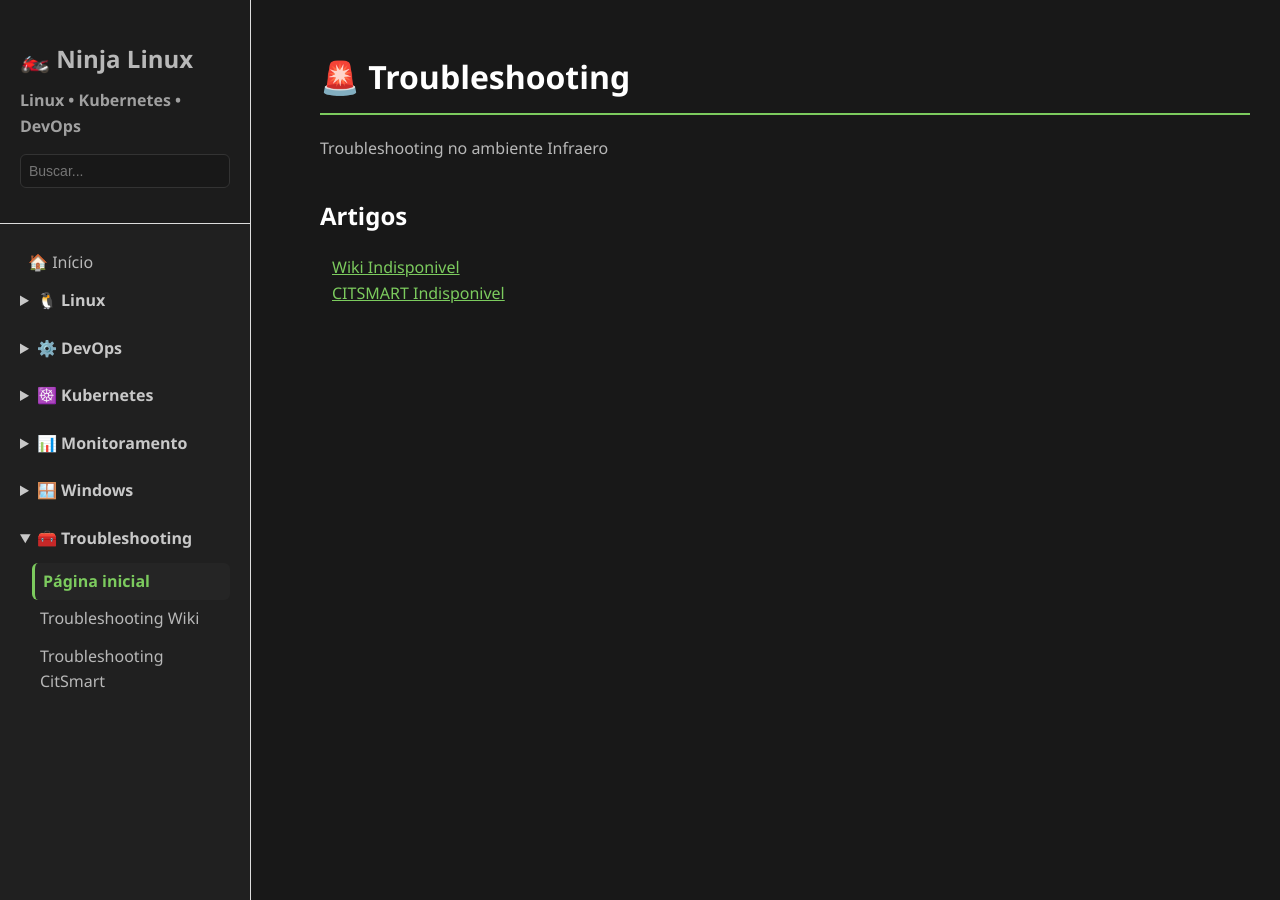
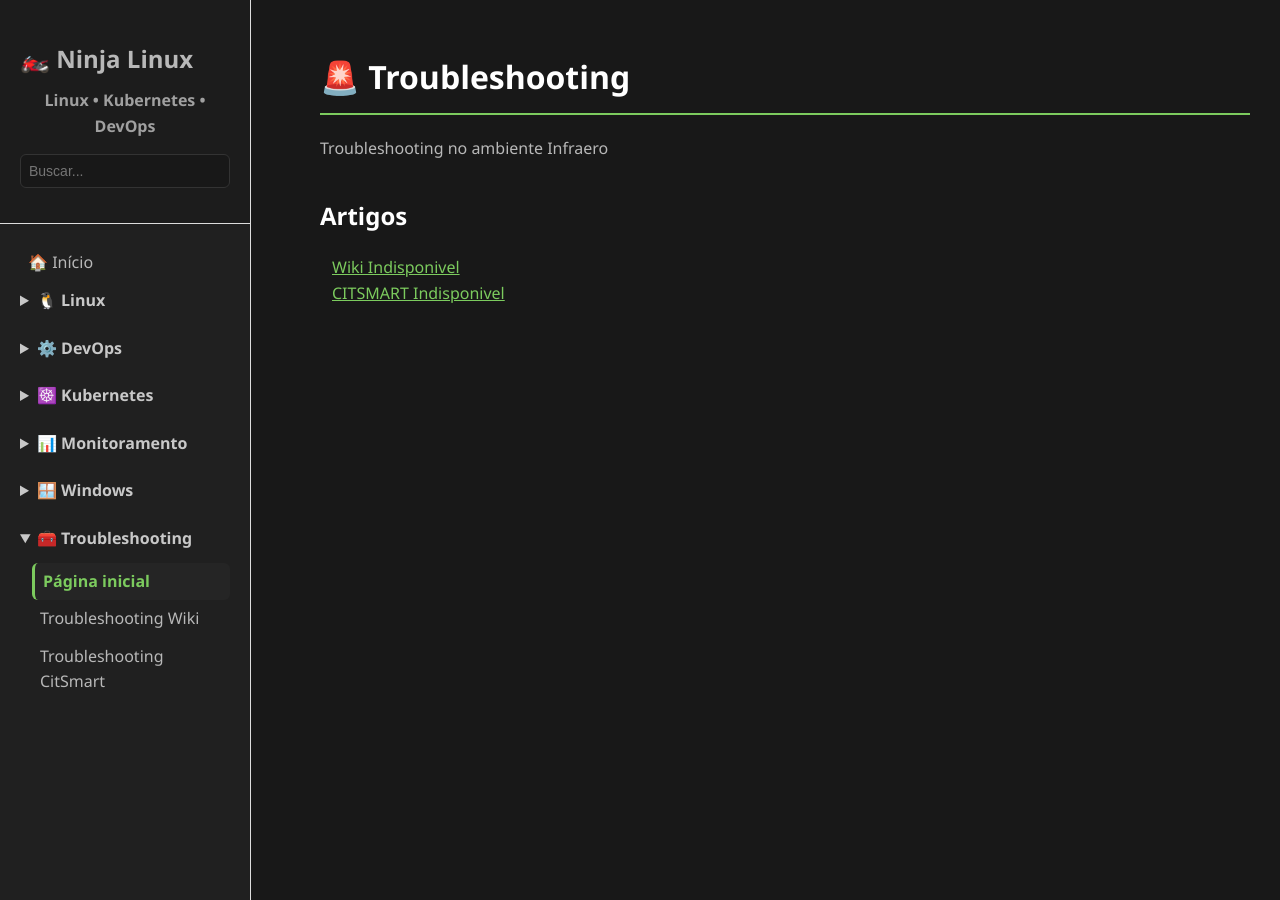
Before and after one commit to joaopedros111/ninja-linux, a Jekyll site: the page built from troubleshooting/index.md, in a window 1280 px wide. Built offline with Jekyll 4.4.1, drawn with Linux system fonts in a browser that asks for light colours.

```diff
--- a/assets/css/style.css
+++ b/assets/css/style.css
@@ -20,6 +20,7 @@
   padding: 20px;
   border-bottom: 1px solid #ddd;
   background: #1c1c1c;
+  sidebar-header
 }
 
 .sidebar-header h3 {
@@ -263,4 +264,5 @@
     font-size: 16px;
     font-weight: 600;
     color: #a0a0a0;
+    text-align: center;
 }
```
